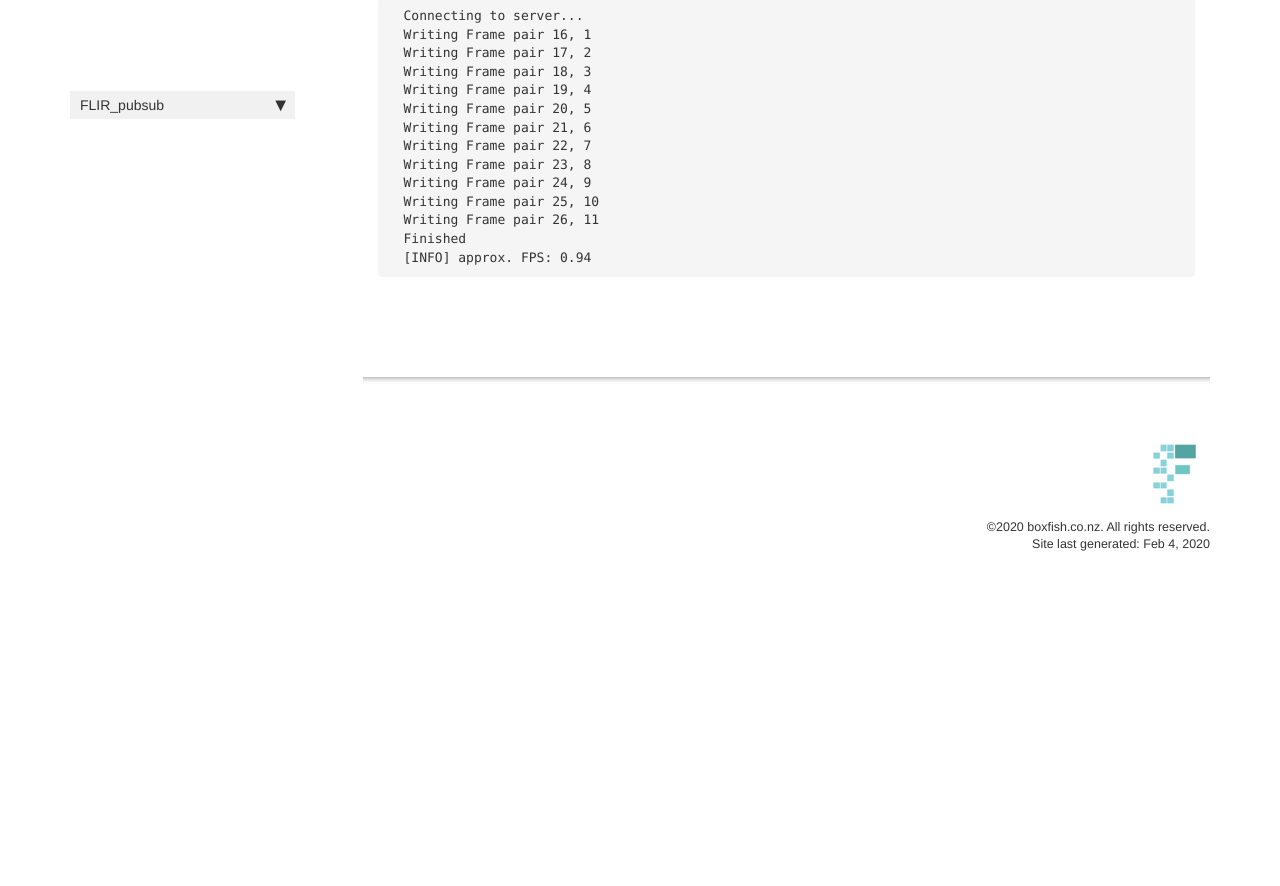
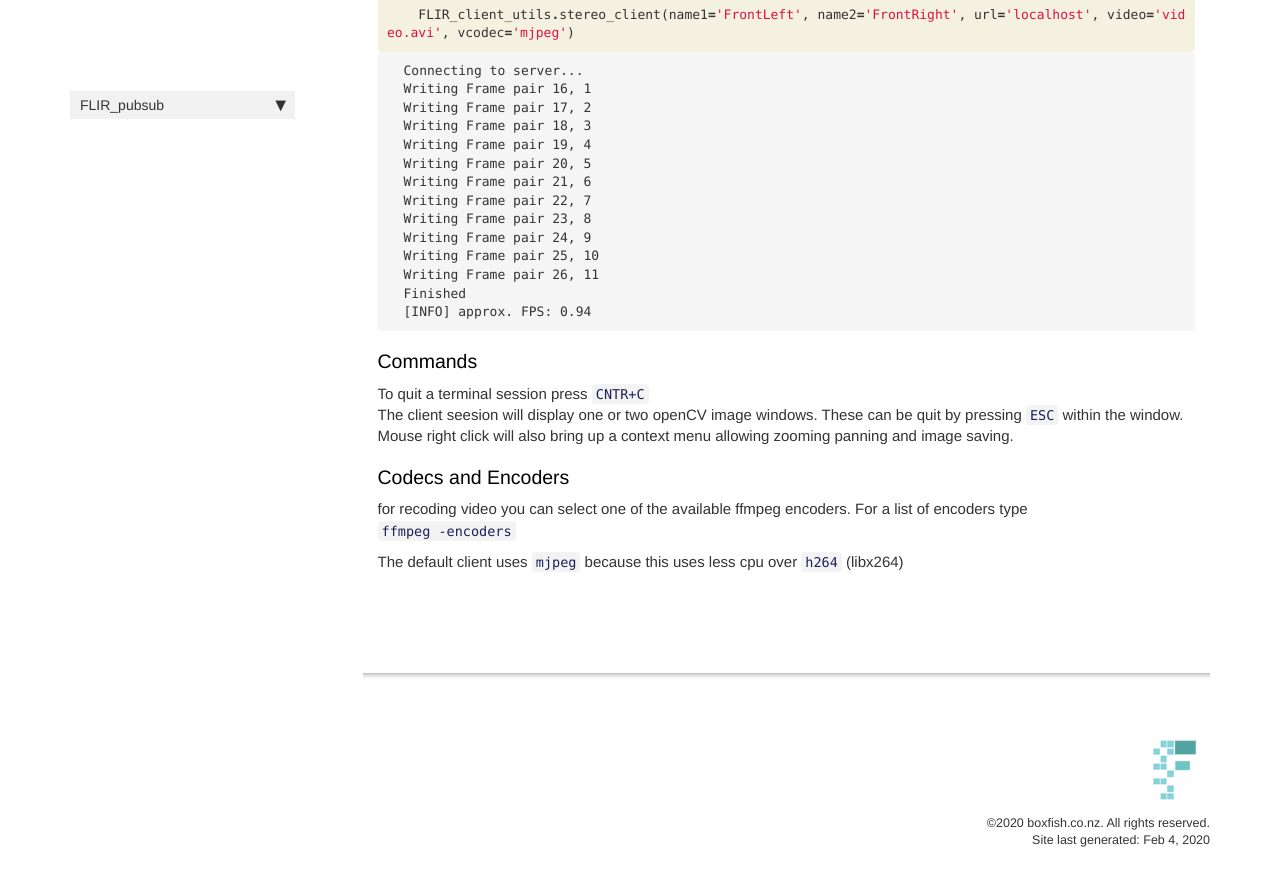
Before and after one commit to johnnewto/FLIR-pubsub, a Jekyll site: the page built from docs/FLIR_client_utils.html, in a window 1280 px wide and 900 px high, scrolled down 1200 px. Shown: the top 886 px of the window. Built offline with Jekyll 4.4.1, drawn with Linux system fonts in a browser that asks for light colours; nearby versions of some CDN libraries; comment, search, counter and statistics services are not loaded; before the commit the page ends 1804 px from its top, so only the background shows below that; some of the changed text lies outside the part shown.

Commit message:
Documentation tweaks

```diff
--- a/docs/FLIR_client_utils.html
+++ b/docs/FLIR_client_utils.html
@@ -157,4 +157,22 @@ Finished
 </div>
 
 </div>
+<div class="cell border-box-sizing text_cell rendered"><div class="inner_cell">
+<div class="text_cell_render border-box-sizing rendered_html">
+<h3 id="Commands">Commands<a class="anchor-link" href="#Commands">&#182;</a></h3><p>To quit a terminal session press <code>CNTR+C</code><br>
+The client seesion will display one or two openCV image windows. These can be quit by pressing <code>ESC</code> within the window.<br>
+Mouse right click will also bring up a context menu allowing zooming panning and image saving.</p>
+
 </div>
+</div>
+</div>
+<div class="cell border-box-sizing text_cell rendered"><div class="inner_cell">
+<div class="text_cell_render border-box-sizing rendered_html">
+<h3 id="Codecs-and-Encoders">Codecs and Encoders<a class="anchor-link" href="#Codecs-and-Encoders">&#182;</a></h3><p>for recoding video you can select one of the available ffmpeg encoders. For a list of encoders type<br>
+<code>ffmpeg -encoders</code></p>
+<p>The default client uses <code>mjpeg</code> because this uses less cpu over <code>h264</code> (libx264)</p>
+
+</div>
+</div>
+</div>
+</div>
--- a/docs/UPBoard_setup.html
+++ b/docs/UPBoard_setup.html
@@ -116,9 +116,9 @@ sudo apt-get install python-mraa python3-mraa node-mraa libmraa-java</code></pre
 </div>
 <div class="cell border-box-sizing text_cell rendered"><div class="inner_cell">
 <div class="text_cell_render border-box-sizing rendered_html">
-<h3 id="Install-virtualenv-and-CV2">Install virtualenv and CV2<a class="anchor-link" href="#Install-virtualenv-and-CV2">&#182;</a></h3><blockquote><p>optional to keep python dependencies separate<br>
-see https: //itnext.io/virtualenv-with-virtualenvwrapper-on-ubuntu-18-04-goran-aviani-d7b712d906d5</p>
+<h3 id="Install-virtualenv-and-CV2">Install virtualenv and CV2<a class="anchor-link" href="#Install-virtualenv-and-CV2">&#182;</a></h3><blockquote><p>optional to keep python dependencies separate</p>
 </blockquote>
+<p>see https: //itnext.io/virtualenv-with-virtualenvwrapper-on-ubuntu-18-04-goran-aviani-d7b712d906d5</p>
 
 <pre><code>sudo apt install python3-pip
 pip3 install virtualenv virtualenvwrapper
--- a/run/flir-client.py
+++ b/run/flir-client.py
@@ -1,3 +1,7 @@
-from  boxfish_flir_cam import FLIR_client_utils
+import sys
+from  pathlib import Path
+sys.path.append(str(Path.cwd()))
+
+from FLIR_pubsub import FLIR_client_utils
 
 FLIR_client_utils.client(name='FrontLeft', url='localhost')
--- a/run/flir-stereo-client.py
+++ b/run/flir-stereo-client.py
@@ -1,4 +1,8 @@
-from  boxfish_flir_cam import FLIR_client_utils
+import sys
+from  pathlib import Path
+sys.path.append(str(Path.cwd()))
+
+from  FLIR_pubsub import FLIR_client_utils
 if __name__== "__main__":
 
     FLIR_client_utils.stereo_client(name1='FrontLeft', name2='FrontRight', url='localhost', video='video.avi', vcodec='mjpeg')
```
Also changed, not shown: docs/FLIR_server_utils.html (+8 -1 lines), run/flir-server.py (+5 -2 lines), 4 other files.
